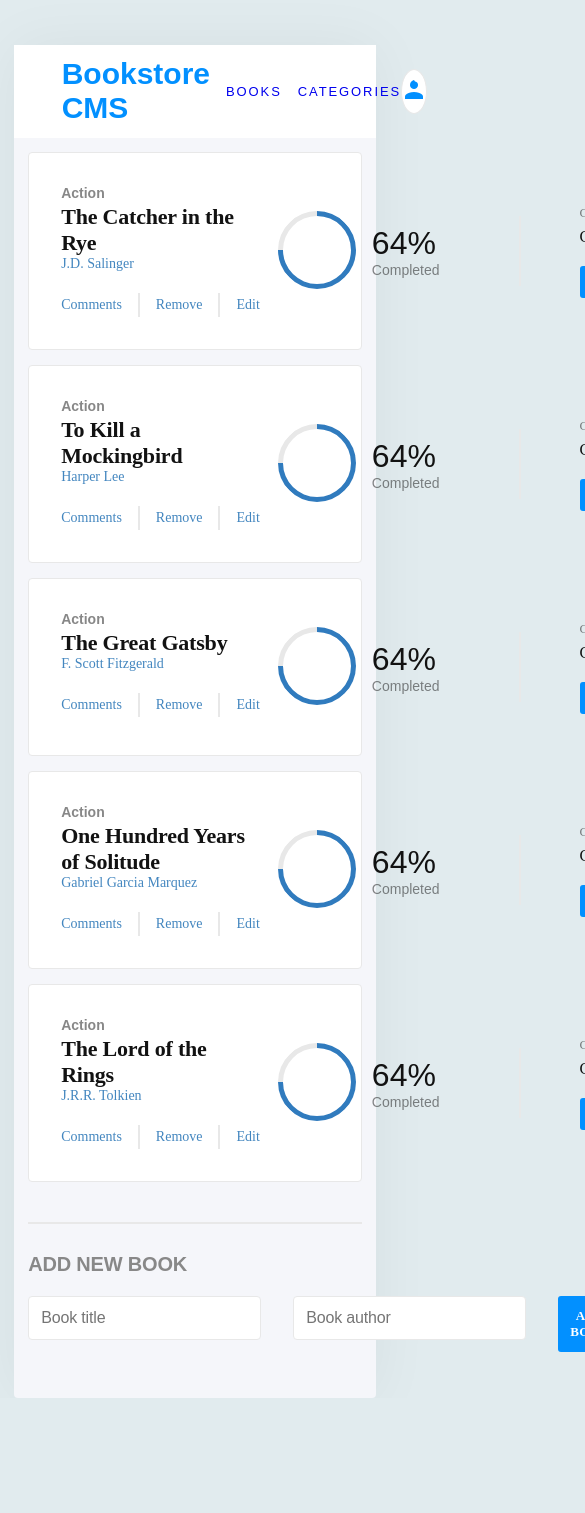
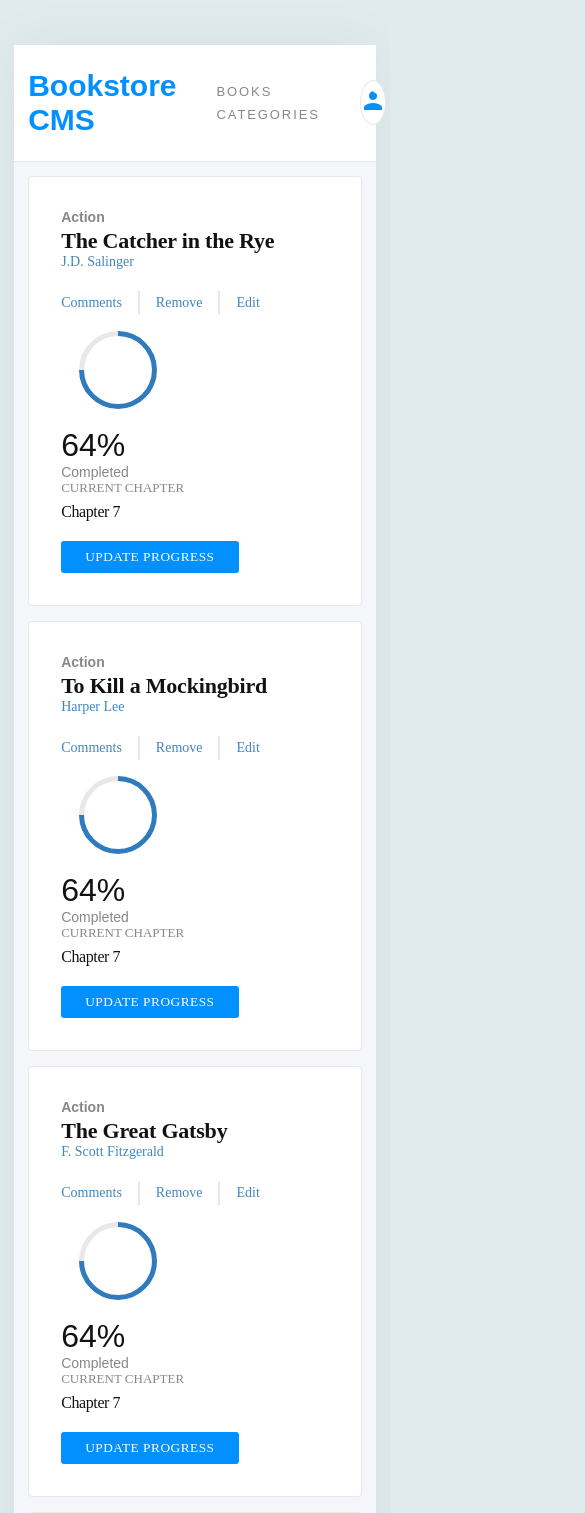
Before and after one commit to leehaney254/bookstore, a React (Create React App) app: page / in a window 390 px wide. Shown: the top 1513 px of the page, 585 px wide, since content can reach past the window. Before the commit the page ends 1398 px from the top, so only its background shows below. Built offline with nearby package versions, Linux system fonts and the light colour scheme; the HTML template or start-up script is replaced by a standard one.

Commit message:
Style: add responsiveness

```diff
--- a/src/components/Book.css
+++ b/src/components/Book.css
@@ -63,3 +63,10 @@
   background-color: #e8e8e8;
   margin: 0 1rem;
 }
+
+@media only screen and (max-width: 1024px) {
+  .book-content {
+    display: flex;
+    flex-direction: column;
+  }
+}
--- a/src/components/Form.css
+++ b/src/components/Form.css
@@ -23,13 +23,14 @@
   font-size: 1rem;
   letter-spacing: -0.15px;
   color: #121212;
+  width: 100%;
 }
 
 #form {
   margin-top: 20px;
   display: flex;
-  grid-gap: 32px;
-  gap: 32px;
+  justify-content: flex-start;
+  gap: 2rem;
 }
 
 .primaryButton {
@@ -45,3 +46,7 @@
   font-weight: 700;
   font-family: "Roboto Slab", serif;
 }
+
+.formwidth {
+  width: 40%;
+}
--- a/src/components/Form.js
+++ b/src/components/Form.js
@@ -41,10 +41,10 @@
     <>
       <h2 id="formtitle">ADD NEW BOOK</h2>
       <form id="form" onSubmit={submitHandler}>
-        <label htmlFor="title">
+        <label htmlFor="title" className="formwidth">
           <input type="text" id="title" className="input" value={title} onChange={titleChangeHandler} name="title" placeholder="Book title" />
         </label>
-        <label htmlFor="author">
+        <label htmlFor="author" className="formwidth">
           <input type="text" id="author" className="input" value={author} onChange={authorChangeHandler} name="author" placeholder="Book author" />
         </label>
         <button className="primaryButton" type="submit">ADD BOOK</button>
--- a/src/components/Navbar.css
+++ b/src/components/Navbar.css
@@ -1,10 +1,11 @@
-.header {
-  height: 5.8rem;
-  background-color: white;
+.nav-bar {
+  padding: 24px 4%;
+  background-color: #fff;
+  border-bottom: 1px solid #e8e8e8;
   display: flex;
   align-items: center;
-  justify-content: space-between;
-  padding: 0 3rem;
+  grid-gap: 40px;
+  gap: 40px;
 }
 
 #logo {
@@ -21,10 +22,11 @@
   border-radius: 30px;
 }
 
-.nav {
+.nav-links {
   display: flex;
-  gap: 1rem;
-  align-items: center;
+  flex-grow: 1;
+  list-style-type: none;
+  gap: 40px;
 }
 
 .navlist {
@@ -32,10 +34,16 @@
 }
 
 .navlink {
+  opacity: 0.5;
   font-family: "Montserrat", sans-serif;
   font-size: 0.813rem;
+  color: #121212;
   letter-spacing: 1.9px;
   text-decoration: none;
+}
+
+.activelink {
+  opacity: 1;
 }
 
 .icon-button {
@@ -46,3 +54,10 @@
   border: 1px solid #e8e8e8;
   background-color: #fff;
 }
+
+@media only screen and (max-width: 786px) {
+  .nav-links {
+    gap: 5px;
+    flex-direction: column;
+  }
+}
--- a/src/components/Navigation.js
+++ b/src/components/Navigation.js
@@ -4,10 +4,10 @@
 import profile from '../assets/profile.png';
 
 const Navigation = () => (
-  <header className="header">
-    <nav className="nav">
+  <header>
+    <nav className="nav-bar">
       <NavLink id="logo" to="/">Bookstore CMS</NavLink>
-      <ul className="nav">
+      <ul className="nav-links">
         <li className="navlist">
           <NavLink className="navlink" to="/">BOOKS</NavLink>
         </li>
@@ -15,8 +15,8 @@
           <NavLink className="navlink" to="/categories">CATEGORIES</NavLink>
         </li>
       </ul>
+      <button type="button" className="icon-button"><img src={profile} alt="profile" /></button>
     </nav>
-    <button type="button" className="icon-button"><img src={profile} alt="profile" /></button>
   </header>
 );
 
--- a/src/components/Progress.css
+++ b/src/components/Progress.css
@@ -79,3 +79,16 @@
   letter-spacing: 0.5px;
   color: #fff;
 }
+
+@media only screen and (max-width: 768px) {
+  .progress-container {
+    display: flex;
+    flex-direction: column;
+    align-items: flex-start;
+  }
+
+  .progress-divider {
+    display: none;
+    gap: 1rem;
+  }
+}
--- a/src/redux/categories/categories.js
+++ b/src/redux/categories/categories.js
@@ -9,7 +9,7 @@
   }
 );
 
-const info = 'Under Construction';
+const info = 'Under construction';
 // Define reducer
 const categoryReducer = (state = initialState, action) => {
   switch (action.type) {
```
